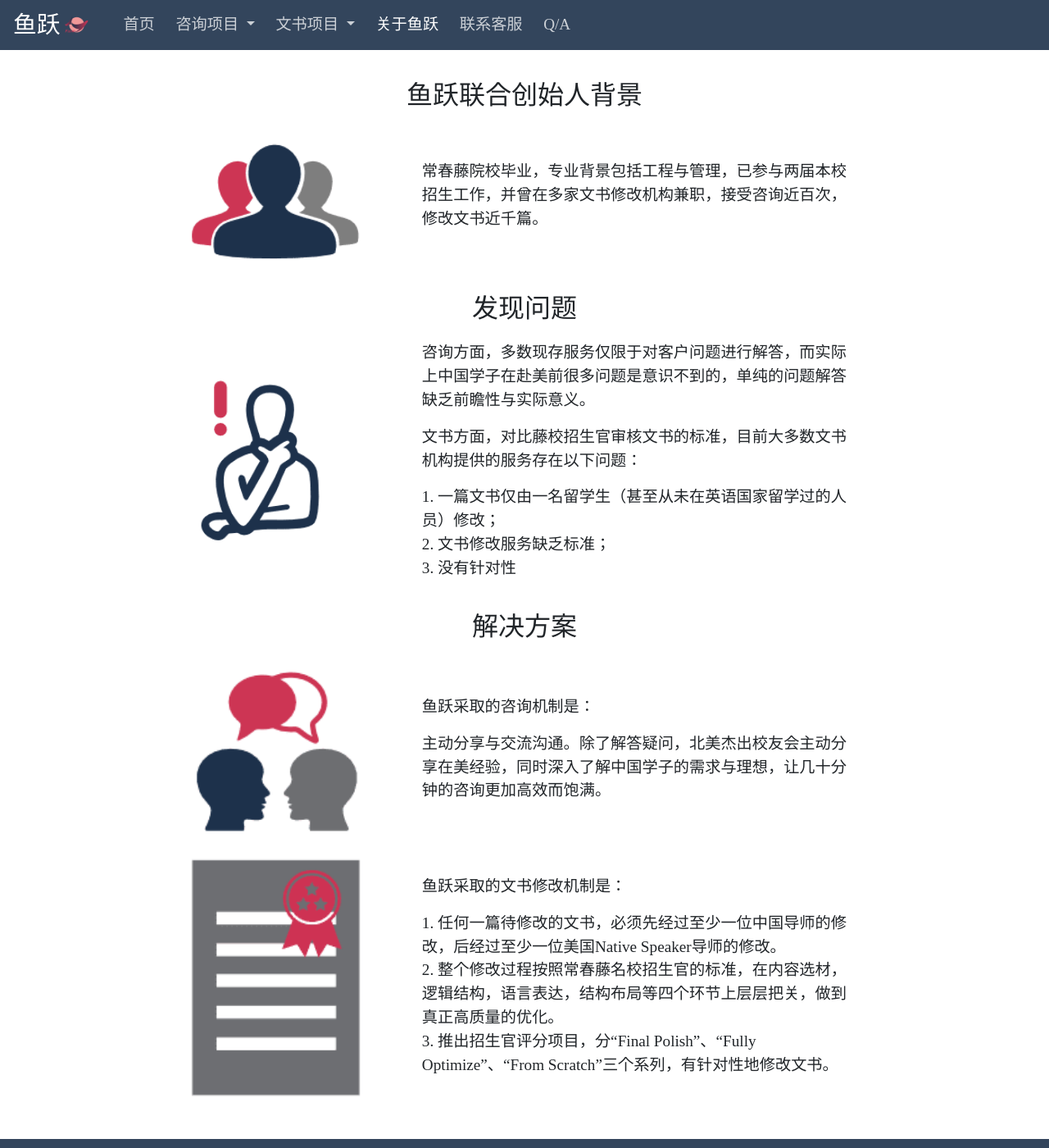
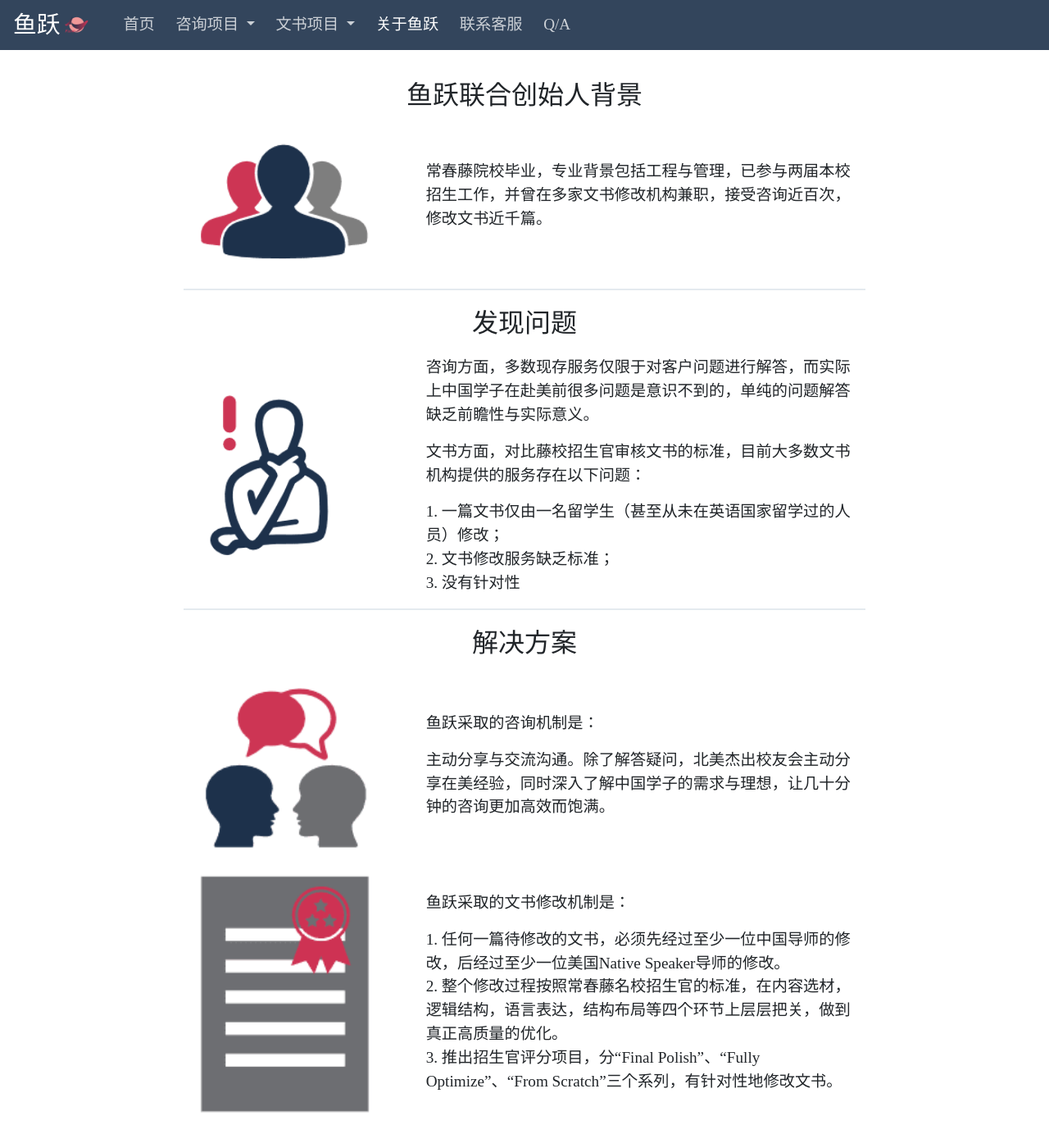
Before and after one commit to yyguoji/yyguoji.github.io, a Jekyll site: the page built from about.html, in a window 1280 px wide and 1400 px high. Shown: the whole window at 82% size. Built offline with Jekyll 4.4.1, drawn with Linux system fonts in a browser that asks for light colours; nearby versions of some CDN libraries; some web fonts are replaced.

Commit message:
remove card-decoration on hover

```diff
--- a/about.html
+++ b/about.html
@@ -5,7 +5,6 @@
     <div class="nav-placeholder"></div>
     <section class="container-fluid section-gap">
         <section class="container">
-            <div class="row">
             <div class="row col-md-10 col-lg-9 center-horizontal">
                 <div class="label-lg">鱼跃联合创始人背景</div>
                 <div class="card-horizontal card-decoration">
@@ -14,7 +13,9 @@
                         <p>常春藤院校毕业，专业背景包括工程与管理，已参与两届本校招生工作，并曾在多家文书修改机构兼职，接受咨询近百次，修改文书近千篇。</p>
                     </div>
                 </div>
-                    <div class="label-lg">发现问题</div>
+            </div>
+            <div class="row col-md-10 col-lg-9 center-horizontal">
+                <div class="label-lg topmargin">发现问题</div>
                 <div class="card-horizontal card-decoration">
                     <img src="../images/attention.png" class="card-img">
                     <div class="card-content">
@@ -25,6 +26,8 @@
                         <p class="rm-margin">3. 没有针对性</p>
                     </div>
                 </div>
+            </div>
+            <div class="row col-md-10 col-lg-9 center-horizontal">
                 <div class="label-lg topmargin">解决方案</div>
                 <div class="card-horizontal card-decoration">
                     <img src="../images/consult.png" class="card-img">
@@ -43,7 +46,6 @@
                     </div>
                 </div>
             </div>
-            </div>
         </section>
     </section>
 </div>
--- a/styles/custom.css
+++ b/styles/custom.css
@@ -72,6 +72,9 @@
 #essay .container-fluid:not(:last-child) {
     border-bottom: 2px solid rgba(226, 232, 238, .9);
 }
+#about .center-horizontal:not(:last-child) {
+    border-bottom: 2px solid rgba(226, 232, 238, .9);
+}
 /* bootstrap overwrite */
 .navbar-brand {
     margin-right: 0;
@@ -144,11 +147,6 @@
 }
 .card-decoration {
     margin-bottom: 1rem;
-    border-right: 4px solid transparent;
-    transition: border-right .2s ease;
-}
-.card-decoration:hover {
-    border-right: 4px solid #cd3554;
 }
 .card-horizontal {
     display: flex;
```
Lines whose indentation alone changed are shown as unchanged.
